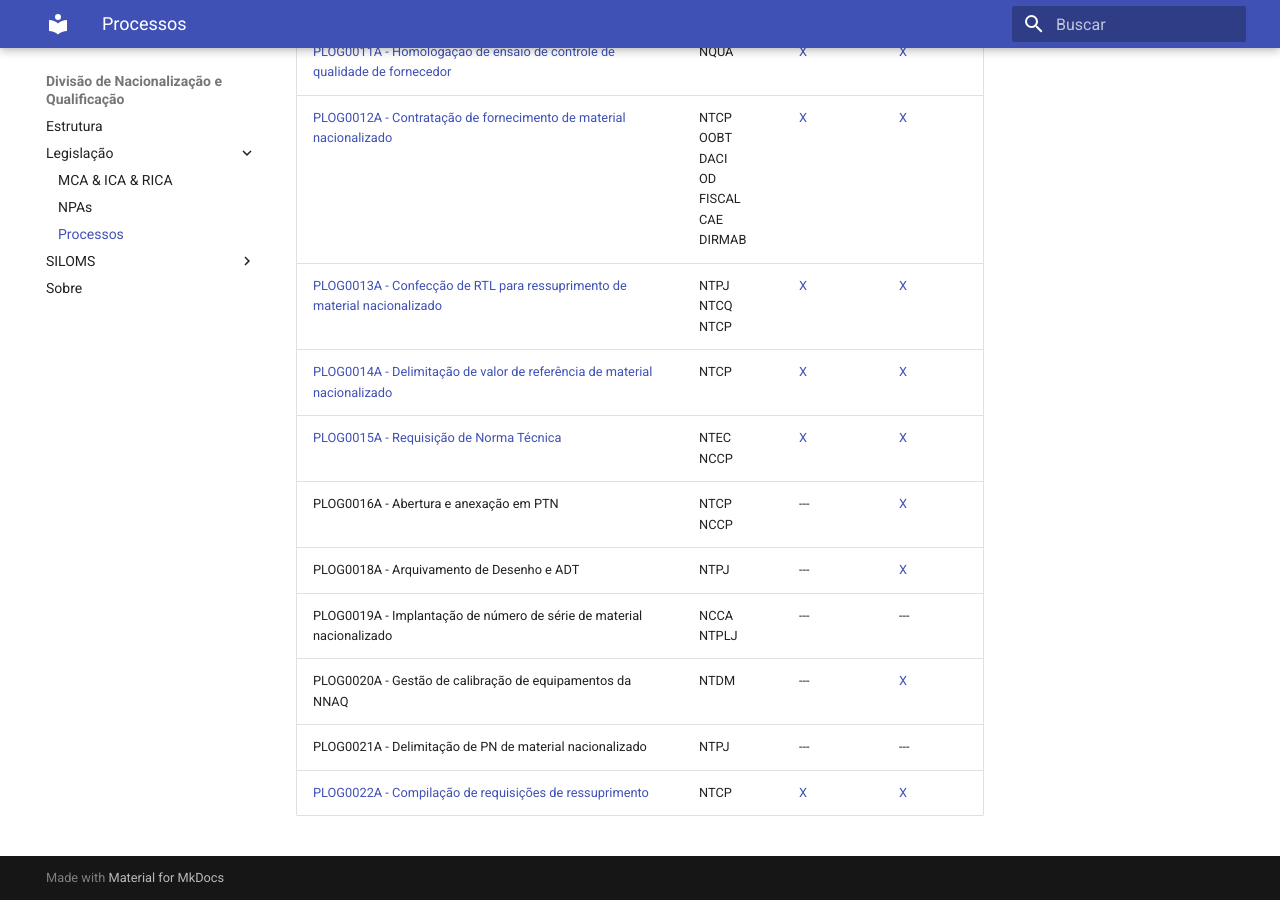
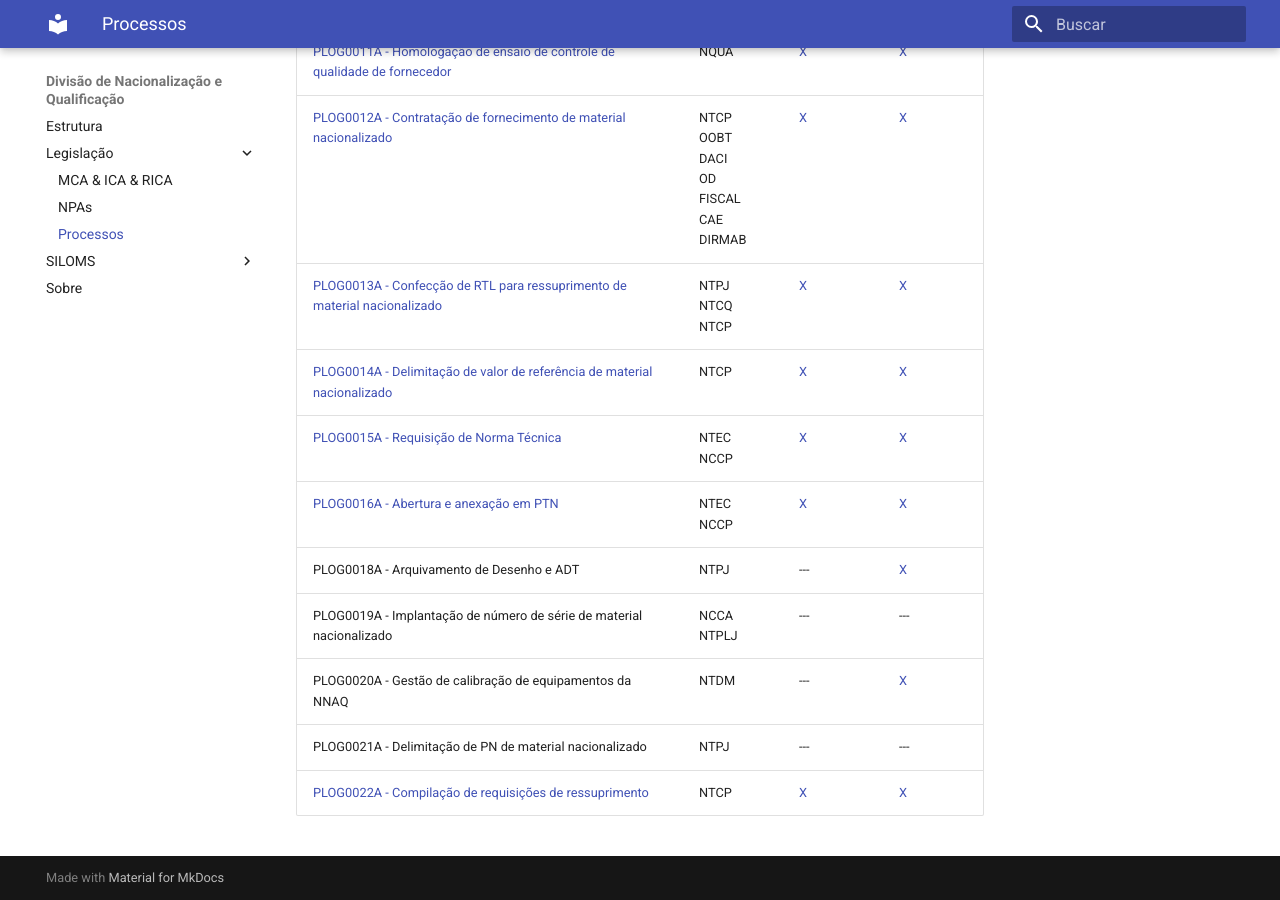
Before and after one commit to nacionalizacao/nacionalizacao.github.io, an MkDocs documentation site: the page built from docs/legislacao/plog/index.md, in a window 1280 px wide and 900 px high, scrolled down 836 px. Built offline with MkDocs 1.6.1 and Material for MkDocs 9.7.7, drawn with Linux system fonts in a browser that asks for light colours.

Commit message:
PLOG0016

```diff
--- a/docs/legislacao/plog/index.md
+++ b/docs/legislacao/plog/index.md
@@ -17,7 +17,7 @@
 | [PLOG0013A - Confecção de RTL para ressuprimento de material nacionalizado](PLOG0013A.pdf) | NTPJ <br> NTCQ <br> NTCP  | [X](PLOG0013A.docx) | [X](PLOG0013A.bpm) |
 | [PLOG0014A - Delimitação de valor de referência de material nacionalizado](PLOG0014A.pdf) | NTCP | [X](PLOG0014A.docx) | [X](PLOG0014A.bpm) |
 | [PLOG0015A - Requisição de Norma Técnica](PLOG0015A.pdf) | NTEC <br> NCCP | [X](PLOG0015A.docx) | [X](PLOG0015A.bpm) |
-| PLOG0016A - Abertura e anexação em PTN | NTCP <br> NCCP | --- | [X](PLOG0016A.bpm) |
+| [PLOG0016A - Abertura e anexação em PTN](PLOG0016A.pdf) | NTEC <br> NCCP | [X](PLOG0016A.docx) | [X](PLOG0016A.bpm) |
 | PLOG0018A - Arquivamento de Desenho e ADT | NTPJ | --- | [X](PLOG0018A.bpm) |
 | PLOG0019A - Implantação de número de série de material nacionalizado | NCCA <br> NTPLJ | --- | --- |
 | PLOG0020A - Gestão de calibração de equipamentos da NNAQ | NTDM     | --- | [X](PLOG0020A.bpm) |
```
Also changed, not shown: 3 other files.
